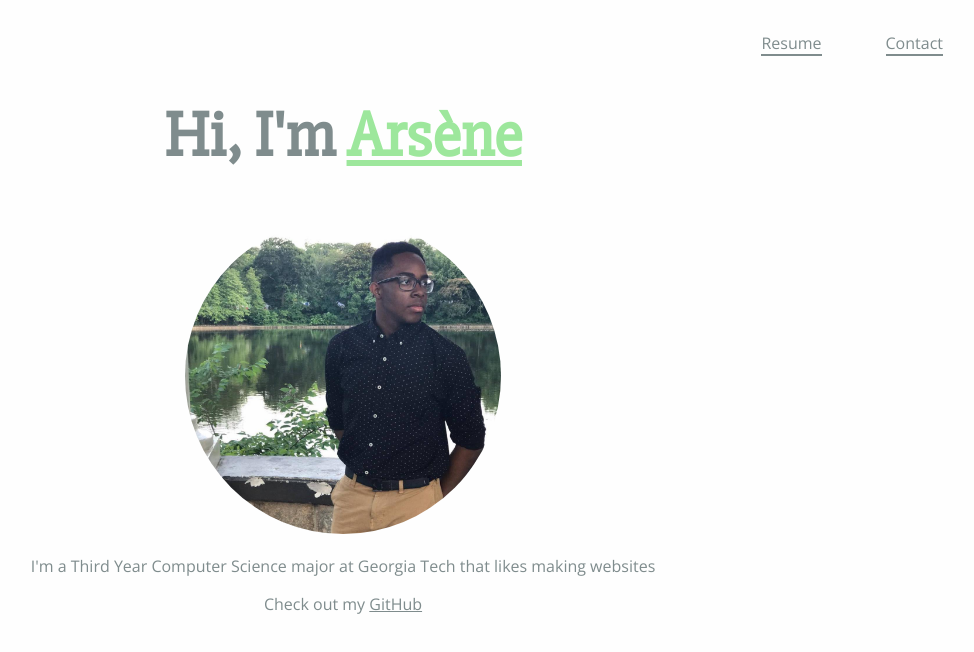
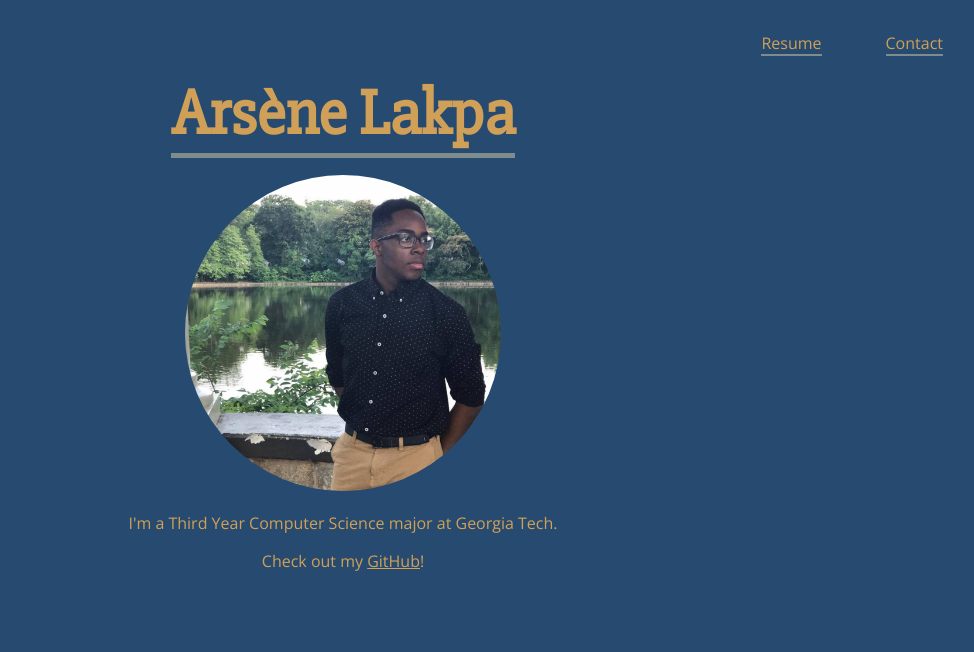
Before and after one commit to PaxArsenica/PaxArsenica.github.io, a plain HTML site: page index.html in a window 1280 px wide. Shown: the whole page, without its empty margins (297-1271 px from the left). Drawn offline with nearby package versions, Linux system fonts and the light colour scheme.

Commit message:
Changed Background color and Header text

```diff
--- a/index.html
+++ b/index.html
@@ -1,6 +1,9 @@
 <!DOCTYPE html>
 <html>
     <head>
+        <meta charset="utf-8">
+        <meta http-equiv="X-UA-Compatible" content="IE=edge">
+        <meta name="viewport" content="width=device-width, initial-scale=1">
         <title>Arsene Lakpa</title>
         <link rel="stylesheet" href="style.css"/>
     </head>
@@ -17,10 +20,10 @@
         </div>
         <br/>
         <div id="about">
-            <h1 id="intro">Hi, I'm <span id="fancy">Arsène</span></h1>
+            <h1 ><span id="intro">Arsène Lakpa</span></h1>
             <img src="images/me.jpg" alt="Picture of Arsene Lakpa"/>
-            <p>I'm a Third Year Computer Science major at Georgia Tech that likes making websites</p>
-            <p>Check out my <a href="http://github.com/paxarsenica">GitHub</a></p>
+            <p>I'm a Third Year Computer Science major at Georgia Tech.</p>
+            <p>Check out my <a href="http://github.com/paxarsenica">GitHub</a>!</p>
         </div>
         <script src="script.js"></script>
     </body>
--- a/style.css
+++ b/style.css
@@ -5,7 +5,7 @@
 body {
     font-family: 'Open Sans', sans-serif;
     color: #7f8c8d;
-    background-color: #fefefe;
+    background-color: #274B70;
     margin-top: 2em;
 }
 
@@ -37,7 +37,11 @@ h1, h2, h3 {
 }
 
 a {
-    color: #7f8c8d;
+    color: #D0A058;
+}
+
+a:hover {
+
 }
 
 img {
@@ -47,14 +51,15 @@ img {
 }
 
 #intro {
-    font-size: 4em;
+    font-size: 2em;
+    border-bottom: solid #7f8c8d 5px;
+    color: #D0A058;
 }
 
 #about {
     text-align: center;
 }
 
-#fancy {
-    color: #9DE79C;
-    text-decoration: underline;
+p {
+    color: #D0A058;
 }
```
Also changed, not shown: 2 other files.
